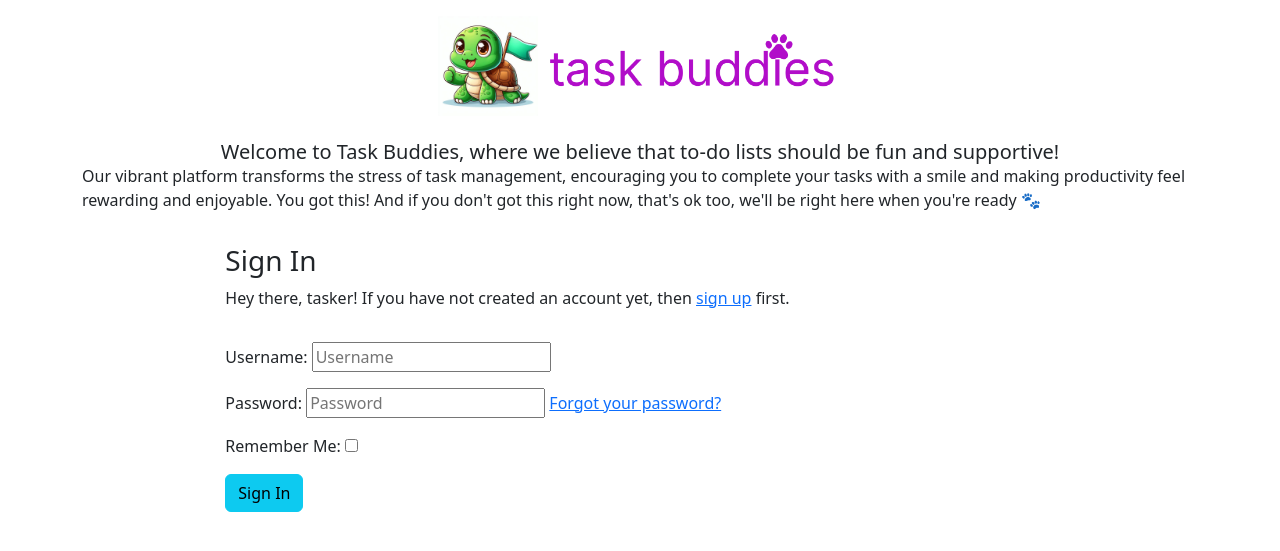
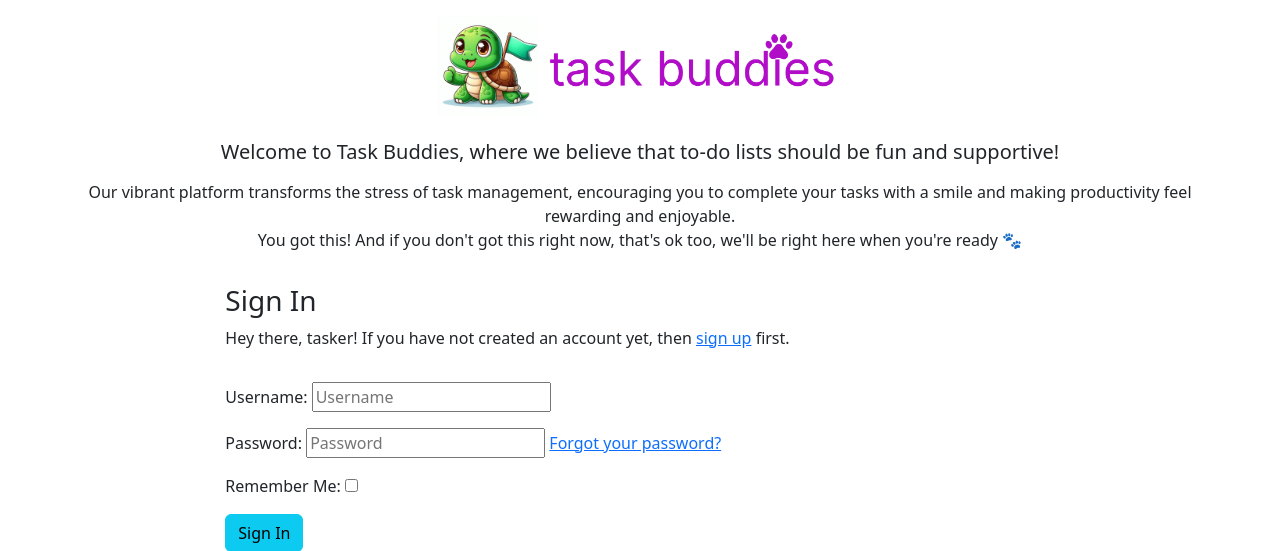
Before and after one commit to Loudotcom/ci-final-project, a Django app: page /accounts/login/ in a window 1280 px wide. Shown: the part 72-623 px from the top of the page. Run offline with Django 4.2, Linux system fonts and the light colour scheme; some libraries are stand-ins or nearby versions.

Commit message:
format landing text

```diff
--- a/static/css/style.css
+++ b/static/css/style.css
@@ -40,9 +40,10 @@ ul {
 
 /* Body Sign In */
 
-#landing-header {
+.landing-header {
   text-align: center;
   margin: auto;
+  margin-bottom: 1rem;
 }
 
 .btn-signup {
--- a/templates/account/login.html
+++ b/templates/account/login.html
@@ -7,9 +7,10 @@
 {% block content %}
 <div class="container container-fluid txt-container intro-text">
     <br>
-    <div>
-    <h5 id="landing-header">Welcome to Task Buddies, where we believe that to-do lists should be fun and supportive!</h5>
-        <p> Our vibrant platform transforms the stress of task management, encouraging you to complete your tasks with a smile and making productivity feel rewarding and enjoyable. You got this! And if you don't got this right now, that's ok too, we'll be right here when you're ready &#128062;
+    <div class="landing-header">
+    <h5 class="landing-header">Welcome to Task Buddies, where we believe that to-do lists should be fun and supportive!</h5>
+        <p> Our vibrant platform transforms the stress of task management, encouraging you to complete your tasks with a smile and making productivity feel rewarding and enjoyable.<br>
+            You got this! And if you don't got this right now, that's ok too, we'll be right here when you're ready &#128062;
         <br>
         </p>
     </div>
```
